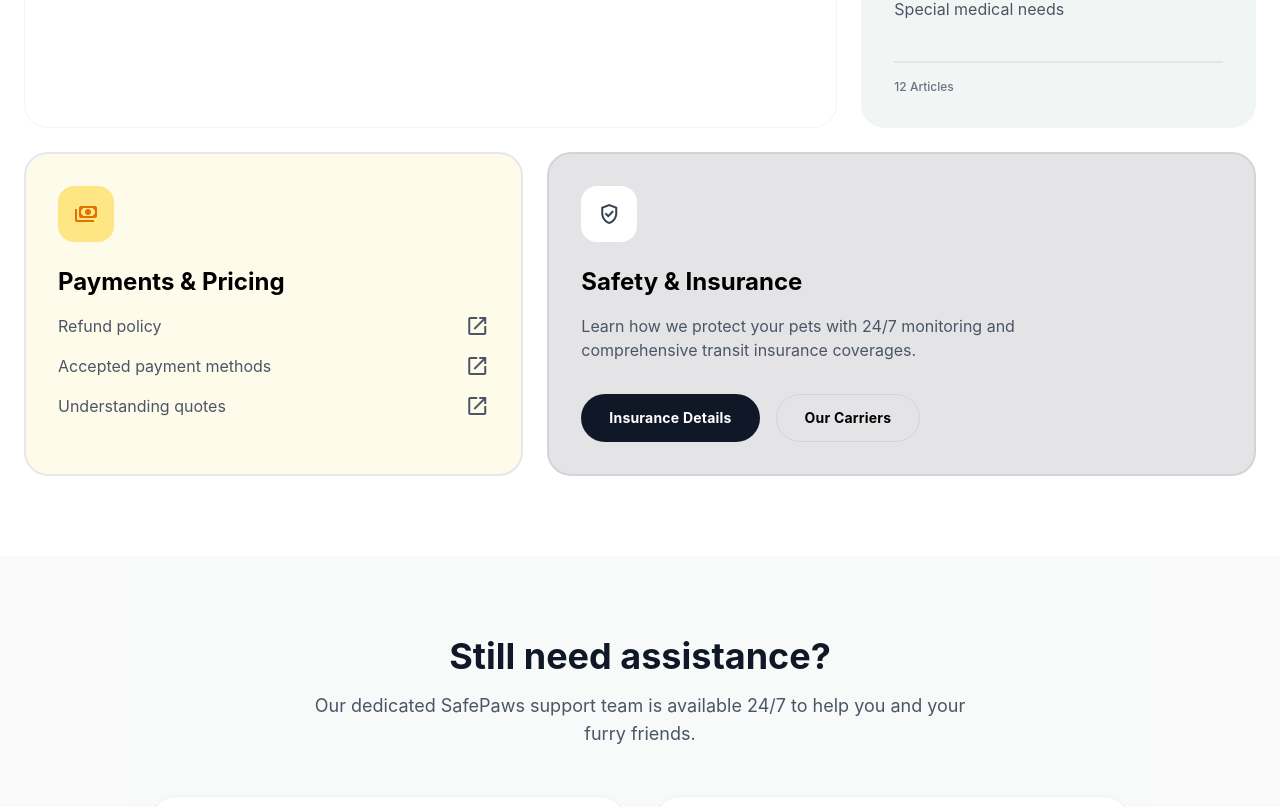
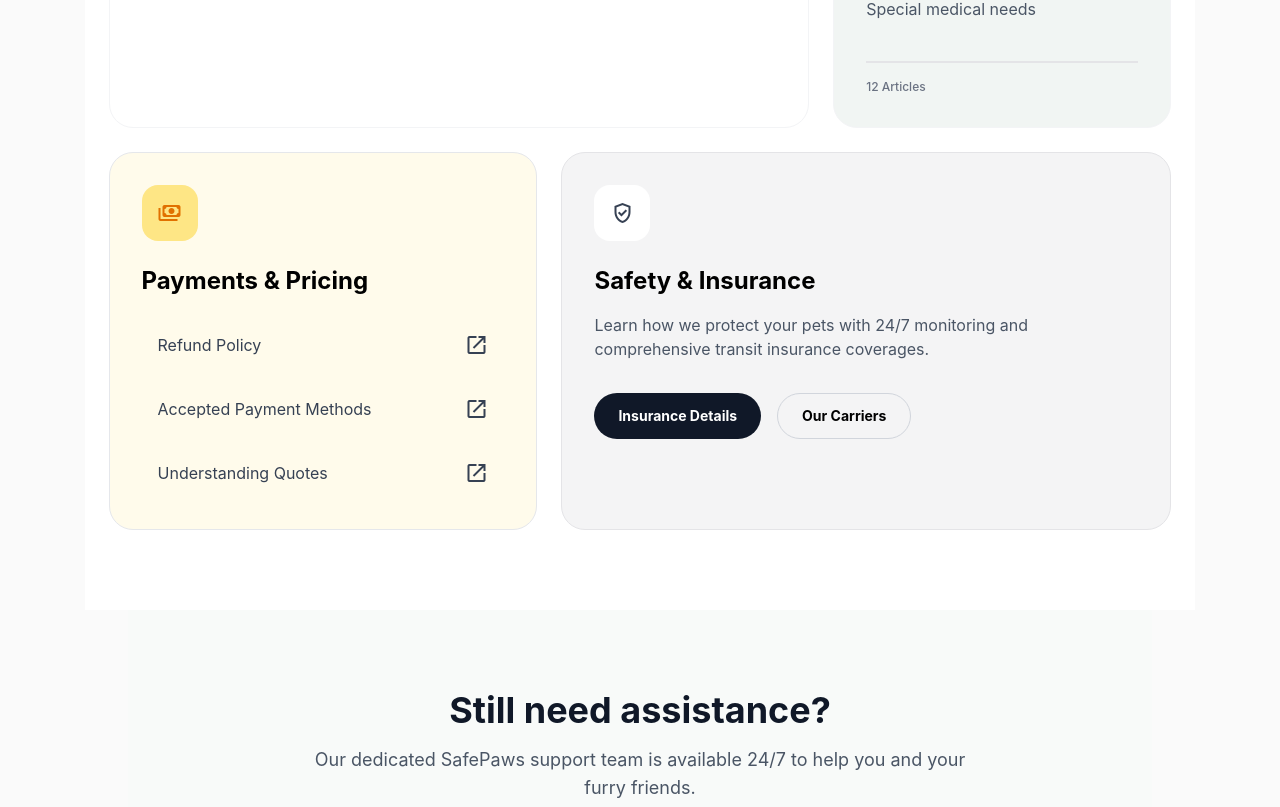
Before and after one commit to Splendidfilm/SafePaws-nigeria, a Next.js app: page /help in a window 1280 px wide. Shown: the part 957-1764 px from the top of the page. Built offline with nearby package versions, Linux system fonts and the light colour scheme.

Commit message:
added routes

```diff
--- a/src/app/(marketing)/help/page.tsx
+++ b/src/app/(marketing)/help/page.tsx
@@ -1,9 +1,11 @@
+'use client'
+
 import React from 'react'
 import HelpHero from '@/components/marketing/help/HelpHero'
 import HelpCategories from '@/components/marketing/help/HelpCategories'
 import SupportSection from '@/components/marketing/help/SupportSection'
 import VisitHubSection from '@/components/marketing/help/VisitHubSection'
-
+import { useRouter } from 'next/router'
 function page() {
   return (
     <>
--- a/src/components/marketing/help/HelpCategories.tsx
+++ b/src/components/marketing/help/HelpCategories.tsx
@@ -1,12 +1,28 @@
-// src/components/marketing/help/HelpCategories.tsx
-import Button from "@/components/ui/button";
+'use client'
+
+import { useState } from "react";
+import { useRouter } from "next/navigation";
+import PaymentModal from "@/components/ui/PaymentInfoModal";
 
 export default function HelpCategories() {
+
+  const router = useRouter()
+
+  const [showPaymentModal, setShowPaymentModal] = useState(false);
+
+  const paymentOptions = [
+    { text: "Refund Policy" },
+    { text: "Accepted Payment Methods" },
+    { text: "Understanding Quotes" },
+  ];
+
   return (
-    <section className="w-full mx-auto px-6 py-20 bg-white">
+    <section className="max-w-7xl mx-auto px-6 py-20 bg-white">
       <div className="mb-12">
         <h2 className="text-3xl font-bold text-gray-900">Browse by Topic</h2>
-        <p className="text-gray-600 mt-2">Find quick answers to common questions about pet relocation in Nigeria.</p>
+        <p className="text-gray-600 mt-2">
+          Find quick answers to commn questions about pet relocation in Nigeria.
+        </p>
       </div>
 
       <div className="grid grid-cols-1 md:grid-cols-12 gap-6">
@@ -51,21 +67,36 @@ export default function HelpCategories() {
           <p className="text-xs text-gray-500 font-medium mt-auto pt-4">12 Articles</p>
         </div>
 
-        {/* Payments */}
-        <div className="md:col-span-5 border-2 p-8 rounded-3xl  border-gray-200 hover:shadow-lg transition-all bg-amber-50 group">
-          <div className="w-14 h-14  rounded-2xl flex items-center justify-center bg-amber-200 text-amber-600 mb-6 group-hover:scale-110 transition-transform">
+        {/* Payments & Pricing - FIXED */}
+        <div className="md:col-span-5 bg-amber-50 p-8 rounded-3xl border border-gray-200 hover:shadow-lg transition-all group">
+          <div className="w-14 h-14 bg-amber-200 rounded-2xl flex items-center justify-center text-amber-600 mb-6 group-hover:scale-110 transition-transform">
             <span className="material-symbols-outlined text-3xl">payments</span>
           </div>
-          <h3 className="text-2xl font-bold mb-4">Payments & Pricing</h3>
-          <ul className="space-y-4">
-            <li><a href="#" className="flex justify-between text-gray-600 hover:text-[#17CFAD]">Refund policy <span className="material-symbols-outlined text-sm">open_in_new</span></a></li>
-            <li><a href="#" className="flex justify-between text-gray-600 hover:text-[#17CFAD]">Accepted payment methods <span className="material-symbols-outlined text-sm">open_in_new</span></a></li>
-            <li><a href="#" className="flex justify-between text-gray-600 hover:text-[#17CFAD]">Understanding quotes <span className="material-symbols-outlined text-sm">open_in_new</span></a></li>
-          </ul>
+          <h3 className="text-2xl font-bold mb-6">Payments & Pricing</h3>
+
+          <div className="space-y-4">
+            {paymentOptions.map((item, index) => (
+              <button
+                key={index}
+                onClick={() => {
+                  if (item.text === "Accepted Payment Methods") {
+                    setShowPaymentModal(true);
+                  } else {
+                    // For now, just alert. You can expand this later
+                    alert(`Opening: ${item.text}`);
+                  }
+                }}
+                className="w-full flex justify-between items-center text-left py-3 px-4 hover:bg-white rounded-xl transition-colors text-gray-700 hover:text-[#17CFAD]"
+              >
+                {item.text}
+                <span className="material-symbols-outlined text-sm">open_in_new</span>
+              </button>
+            ))}
+          </div>
         </div>
 
         {/* Safety & Insurance */}
-        <div className="md:col-span-7 bg-zinc-200 p-8 rounded-3xl border-2 border-zinc-300 hover:shadow-lg transition-all group relative overflow-hidden">
+        <div className="md:col-span-7 bg-zinc-100 p-8 rounded-3xl border border-zinc-200 hover:shadow-lg transition-all group relative overflow-hidden">
           <div className="relative z-10">
             <div className="w-14 h-14 bg-white rounded-2xl flex items-center justify-center text-gray-700 mb-6 group-hover:scale-110 transition-transform">
               <span className="material-symbols-outlined text-3xl">verified_user</span>
@@ -75,19 +106,21 @@ export default function HelpCategories() {
               Learn how we protect your pets with 24/7 monitoring and comprehensive transit insurance coverages.
             </p>
             <div className="flex gap-4">
-              <Button
-              type='Insurance Details'
-              variant='insurance'
-              />
-              <Button
-              type="Our Carriers"
-              variant="carriers"
-              />
+              <button className="bg-gray-900 text-white px-6 py-3 rounded-full text-sm font-bold">Insurance Details</button>
+              <button
+              onClick={() => router.push('/careers')}
+              className="border border-gray-300 px-6 py-3 rounded-full text-sm font-bold hover:bg-gray-50">Our Carriers</button>
             </div>
           </div>
           <span className="material-symbols-outlined absolute -right-10 -bottom-10 text-[180px] text-gray-200">shield</span>
         </div>
       </div>
+
+      {/* Modal */}
+      <PaymentModal
+        isOpen={showPaymentModal}
+        onClose={() => setShowPaymentModal(false)}
+      />
     </section>
   );
 }
--- a/src/components/marketing/help/HelpHero.tsx
+++ b/src/components/marketing/help/HelpHero.tsx
@@ -12,6 +12,7 @@ export default function HelpHero() {
           alt="Happy pet in car"
           fill
           className="w-full h-full object-cover"
+          priority
         />
       </div>
 
--- /dev/null
+++ b/src/components/ui/PaymentInfoModal.tsx
@@ -0,0 +1,133 @@
+'use client'
+import React, { useState } from 'react'
+import { X } from 'lucide-react'
+
+type PaymentModalProps ={
+    isOpen: boolean;
+    onClose: () => void;
+}
+
+export default function PaymentModal({ isOpen, onClose }: PaymentModalProps) {
+const [copied, setCopied] = useState(false)
+
+const copyAccountNumber = () => {
+  navigator.clipboard.writeText('1224559800')
+
+  setCopied(true)
+
+  setTimeout(() => {
+    setCopied(false)
+  }, 2000)
+
+}
+
+    if (!isOpen) return null
+
+  return (
+    <div className='fixed inset-0 z-50 flex items-center justify-center p-4 bg-black/70 backdrop-blur-sm' >
+        <div className="bg-white w-full max-w-lg rounded-3xl shadow-2xl overflow-hidden"
+        onClick={(e)=> e.stopPropagation}
+        >
+            <div className="px-6 py-5 border-b flex items-center justify-between">
+        <h2 className='text-xl font-bold text-gray-900' >Accepted Payment Methods</h2>
+        <button
+        onClick={onClose}
+        className='p-2 hover:bg-gray-100 rounded-full'
+        aria-label="Close payment modal"
+        title="Close payment modal"
+        >
+            <X size={24} className='text-gray-500' />
+        </button>
+            </div>
+
+        <div className=" p-6 space-y-8 ">
+        <section>
+            <h3 className='text-xs font-bold uppercase tracking-widest text-gray-500 mb-4' >Online Gateway</h3>
+        <div className="grid grid-cols-2 gap-4">
+            {/* Paystack */}
+            <div className="flex flex-col items-center justify-center p-6 bg-white border border-gray-200 rounded-2xl hover:border-[#17CFAD] transition-all cursor-pointer group ">
+                <div className="  bg-blue-100 rounded-full flex flex-col  items-center justify-center mb-3">
+                <span className="material-symbols-outlined text-blue-600 text-3xl p-4">account_balance_wallet</span>
+
+                </div>
+                <span className='font-bold text-gray-800' >Paystack</span>
+                <span className='text-xs textgray-500 mt-1' >
+                    Card & Bank App
+                </span>
+            </div>
+            {/* Flutterwave */}
+            <div className="flex flex-col items-center justify-center p-6 bg-white border border-gray-200 rounded-2xl hover:border-[#17CFAD] transition-all cursor-pointer group">
+                <div className="w-12 h-12 bg-orange-100 rounded-full flex items-center justify-center mb-3">
+                <span className="material-symbols-outlined text-orange-600 text-3xl">payments</span>
+                </div>
+                <span className='font-bold text-gray-800' >Flutterwave</span>
+                <span className='text-xs textgray-500 mt-1' >
+                    Mobile Money & Cards
+                </span>
+            </div>
+        </div>
+        </section>
+
+        <section className="bg-gray-50 p-6 rounded-2xl border border-gray-100">
+            <div className="flex items-center gap-3 mb-5">
+              <span className="material-symbols-outlined text-[#17CFAD]">account_balance</span>
+              <h3 className="text-sm font-bold">Direct Bank Transfer</h3>
+            </div>
+
+            <div className="space-y-4 text-sm">
+              <div className="flex justify-between">
+                <span className="text-gray-500">Bank Name</span>
+                <span className="font-semibold">Zenith Bank PLC</span>
+              </div>
+              <div className="flex justify-between">
+                <span className="text-gray-500">Account Number</span>
+                <span className="font-semibold flex items-center gap-2">
+                  1224559800
+                  {
+                    <span
+                    onClick={copyAccountNumber}
+                  className="material-symbols-outlined text-xs cursor-pointer hover:text-[#17CFAD]">{copied ? 'check' : 'content_copy'}</span>
+                  }
+                </span>
+              </div>
+              <div className="flex justify-between">
+                <span className="text-gray-500">Account Name</span>
+                <span className="font-semibold">SafePaws Logistics Ltd</span>
+              </div>
+            </div>
+          </section>
+
+          {/* Pay on Pickup Note */}
+          <section className="flex gap-4 p-5 bg-[#D1F5EF]/30 rounded-2xl border border-[#17CFAD]/20">
+            <span className="material-symbols-outlined text-[#17CFAD] shrink-0">info</span>
+            <div>
+              <h4 className="text-sm font-bold text-[#17CFAD] mb-1">Pay on Pickup Policy</h4>
+              <p className="text-xs text-gray-600 leading-relaxed">
+                We offer &apos;Pay on Pickup&apos; for local intra-city relocations.
+                A 30% commitment deposit is required for inter-state bookings.
+              </p>
+            </div>
+          </section>
+
+        {/* Footer */}
+        <div className="px-6 py-5 bg-gray-50 border-t flex justify-end gap-3">
+          <button
+            onClick={onClose}
+            className="px-6 py-3 text-sm font-medium text-gray-600 hover:text-gray-800 transition-colors border-2 border-zinc-300 rounded-lg hover:bg-zinc-100"
+          >
+            Close
+          </button>
+          <button
+           className="px-8 py-3 bg-[#17CFAD] text-white text-sm font-bold rounded-2xl hover:bg-[#12A88F] transition-all">
+            Confirm Method
+          </button>
+        </div>
+
+        </div>
+
+        </div>
+
+        </div>
+
+  )
+}
```
Also changed, not shown: src/components/marketing/Navbar.tsx (line endings or trailing spaces).
